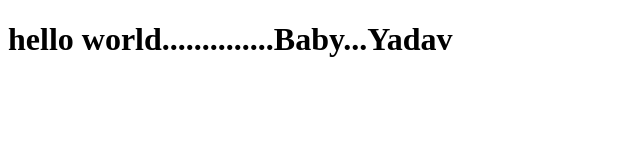
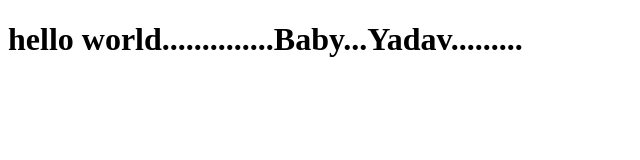
Before and after one commit to Bebiyadav9321/Gitpract, a plain HTML site: page index.html in a window 1280 px wide. Shown: the full height of the page, 0-640 px from the left. Drawn offline with Linux system fonts and the light colour scheme.

Commit message:
dot added

```diff
--- a/index.html
+++ b/index.html
@@ -7,6 +7,6 @@
     <title>Document</title>
 </head>
 <body>
-    <h1>hello world..............Baby...Yadav</h1>
+    <h1>hello world..............Baby...Yadav.........</h1>
 </body>
 </html>
```
